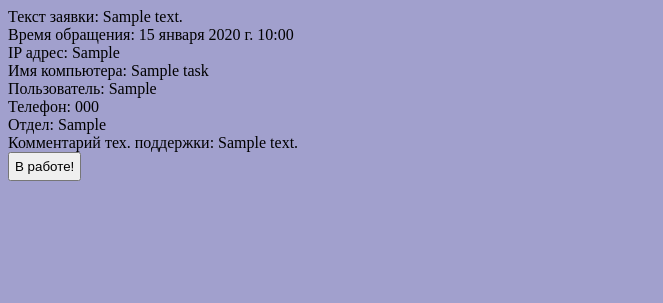
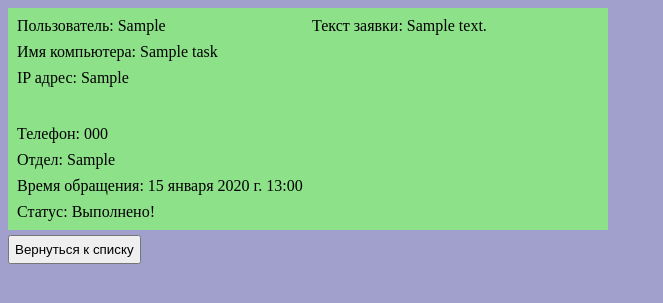
Before and after one commit to shumilovsergey/AppDesk, a Django app: page /1 in a window 1280 px wide. Shown: the top 303 px of the page, without its empty margins (0-663 px from the left). Run offline with Django 4.2, Linux system fonts and the light colour scheme; tables that the repository leaves empty hold one stand-in row (values such as "Sample post").

Commit message:
all CSS rdy!

```diff
--- a/app_desk/static/css/styles.css
+++ b/app_desk/static/css/styles.css
@@ -1,30 +1,23 @@
 
 body{
   background-color: rgb(161, 160, 205);
-
 }
-
 
 .container{
   width: 725px;
   margin-left: 30px;
   margin-top: 20px;
-
 }
 
 .output{
   float: left;
   width: 350px;
-
-
 }
 
 .navigation{
-
   display: flex;
   margin-left: 5px;
   margin-right: 5px;
-
 }
 
 .navigation-buttons{
@@ -33,8 +26,8 @@ body{
 
 .admin{
  float: right;
+}
 
-}
 .admin-button{
   float: right;
 }
@@ -57,6 +50,7 @@ body{
   background-color: rgb(163, 242, 164);
   padding: 5px;
 }
+
 .task-done:hover{
   background-color: rgb(141, 225, 137);
 }
@@ -65,13 +59,16 @@ body{
   padding: 4px;
 }
 
-
-
+.no-task{
+  margin: 5px;
+  background-color: bisque;
+  padding: 5px;
+  width: 210px;
+}
 
 
 .input{
   float: right;
-
 }
 
 textarea{
@@ -81,12 +78,53 @@ textarea{
 
 button{
   padding: 5px;
-
 }
-
 
 a {
   color:#000;
   text-decoration: none;
   margin: 8px 0;
 }
+
+.detail-task{
+  background-color: bisque;
+  padding: 5px;
+  display: flex;
+}
+
+.detail-task-done{
+  background-color: rgb(141, 225, 137);
+  display: flex;
+  padding: 5px;
+}
+
+.detail-left{
+  width: 300px;
+  float: left;
+}
+
+.detail-right{
+  width: 300px;
+  float: right;
+}
+
+.detail-left-main{
+  margin-bottom: 30px;
+}
+
+.detail-container{
+  width: 600px;
+}
+
+.detail-navigation{
+  margin-top: 5px;
+  display: flex;
+}
+
+.detail-button-back{
+  margin-right: 357px;
+}
+
+.detail-button-done{
+  float: right;
+}
--- a/project_honka/templates/app_desk/task_detail.html
+++ b/project_honka/templates/app_desk/task_detail.html
@@ -4,30 +4,61 @@
 {% endblock %}
 
 {% block content %}
+    <div class="detail-container">
+        {% if task.status %}
+        <div class="detail-task-done">
+        {% else %}
+        <div class="detail-task">
+        {% endif %}
 
-    <div>
-        <div>Текст заявки: {{task.text}}</div>
-        <div>Время обращения: {{task.time_date}}</div>
-        <div>IP адрес: {{task.pc_ip}}</div>
-        <div>Имя компьютера: {{task.pc_name}}</div>
-        <div>Пользователь: {{task.fio}}</div>
-        <div>Телефон: {{task.phone}}</div>
-        <div>Отдел: {{task.dep}}</div>
-        <div>Комментарий тех. поддержки: {{task.comment}}</div>
+            <div class="detail-left">
+                <div class="detail-left-main">
+                    <div class="task-text">Пользователь: {{task.fio}}</div>
+                    <div class="task-text">Имя компьютера: {{task.pc_name}}</div>
+                    <div class="task-text">IP адрес: {{task.pc_ip}}</div>
+                </div>
+                <div class="detail-left-meta">
+                    <div class="task-text">Телефон: {{task.phone}}</div>
+                    <div class="task-text">Отдел: {{task.dep}}</div>
+                    <div class="task-text">Время обращения: {{task.time_date}}</div>
+                    {% if task.status %}
+                        <div class="task-text">Статус: Выполнено!</div>
+                    {% else %}
+                    <div class="task-text">Статус: В работе!</div>
+                    {% endif %}
+                </div>
+            </div>
+            <div class="detail-right">
+                <div class="detail-right-text">
+                    <div class="task-text">Текст заявки: {{task.text}}</div>
+                </div>
+            </div>
+        </div>
 
-        <div>
-            <form action="{% url 'app_desk:status_update' %}" method="POST">
-                {% csrf_token %}
-                <button name="task_id" value="{{task.id}}">
-                    {% if task.status %}
-                        В работе!
-                    {% else %}
-                        Готово!
-                    {% endif %}
+        <div class="detail-navigation">
+            {% if task.status %}
+                <div class="detail-button-back">
+                    <form action="{% url 'app_desk:task_list' %}" method="POST">
+                        {% csrf_token %}
+                        <button name="done" value="2"> Вернуться к списку</button>
+                    </form>
+                </div>
 
-                </button>
-            </form>
+            {% else %}
+                <div class="detail-button-back">
+                    <form action="{% url 'app_desk:task_list' %}" method="GET">
+                        <button name="done" value="2"> Вернуться к списку</button>
+                    </form>
+                </div>
+
+                <div class="detail-button-done">
+                    <form action="{% url 'app_desk:status_update' %}" method="POST">
+                        {% csrf_token %}
+                        <button name="task_id" value="{{task.id}}">Закрыть заявку</button>
+                    </form>
+                </div>
+
+            {% endif %}
         </div>
     </div>
-
 {% endblock %}
```
Also changed, not shown: project_honka/settings.py (+1 -43 lines), project_honka/templates/app_desk/task_list.html (+1 -6 lines).
